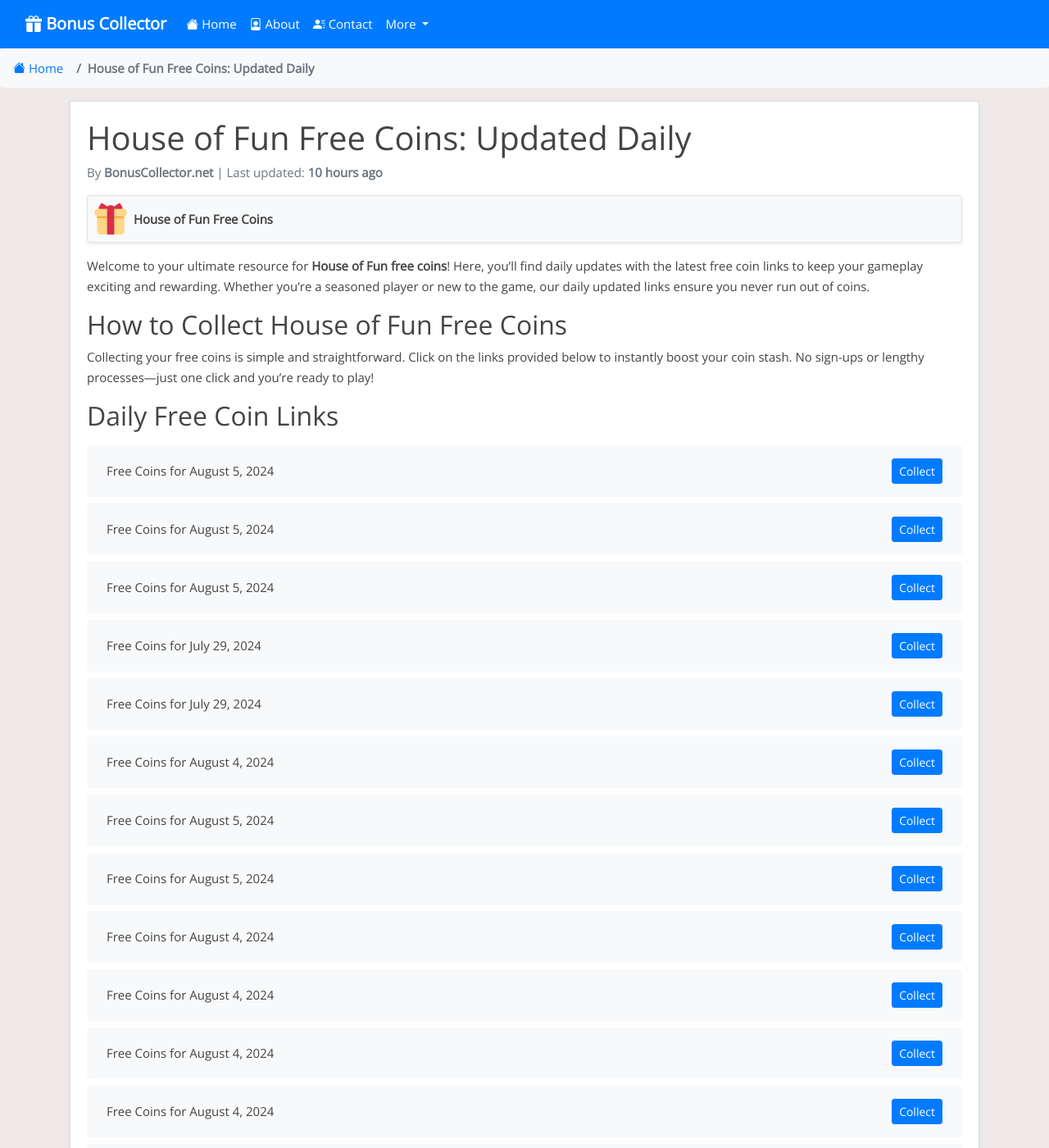
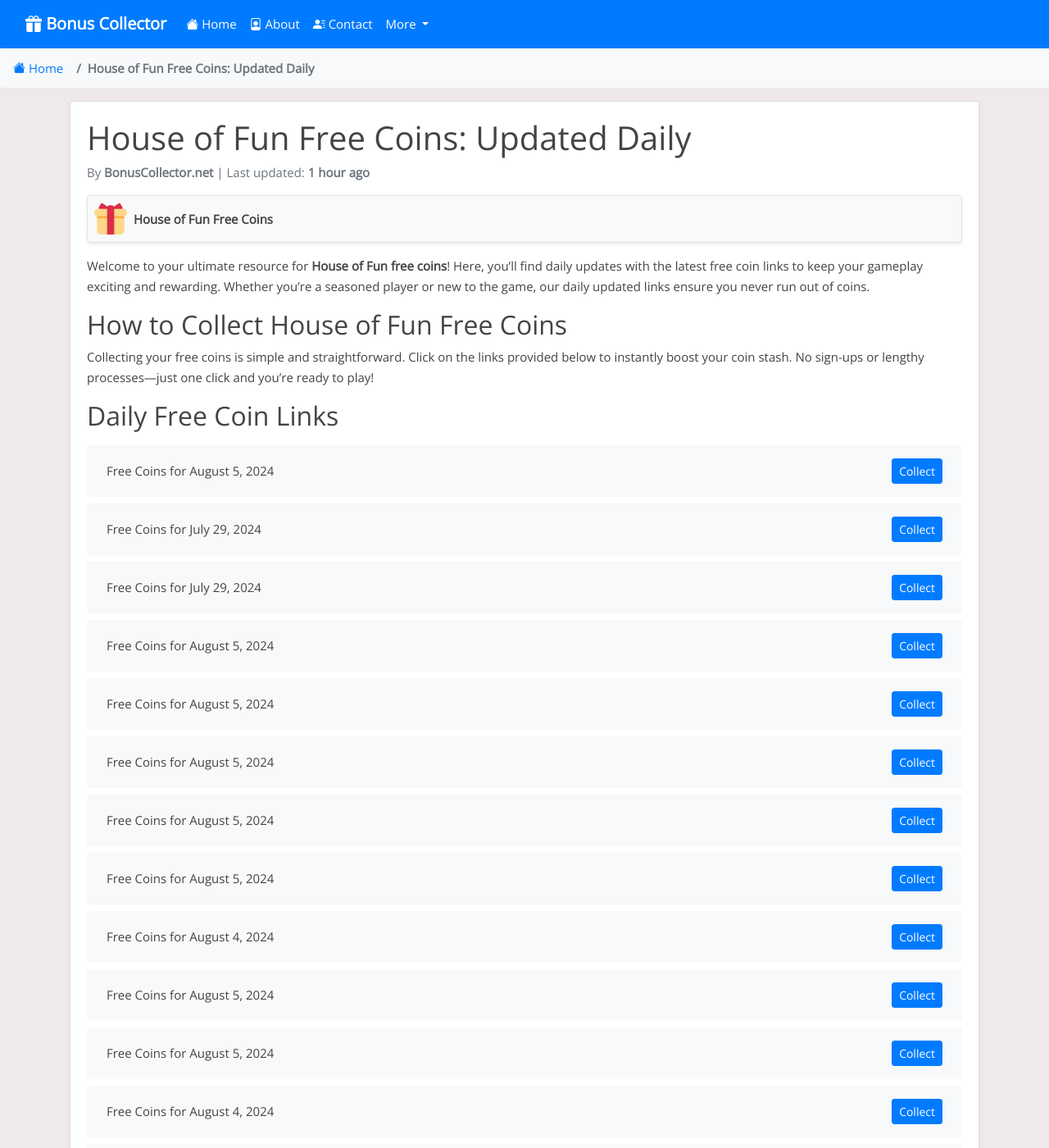
Before and after one commit to Prollad99/bs-net, a Jekyll site: the page built from _posts/2024-06-29-house-of-fun.md, in a window 1280 px wide and 1400 px high. Shown: the whole window at 82% size. Built offline with Jekyll 4.4.1, drawn with Linux system fonts in a browser that asks for light colours; nearby versions of some CDN libraries; comment, search, counter and statistics services are not loaded; some of the changed text lies outside the part shown.

Commit message:
Update house-of-fun reward links and last modified date

```diff
--- a/_data/include_files.yml
+++ b/_data/include_files.yml
@@ -11,7 +11,7 @@
   last_modified: 2024-08-05 07:07:44
 
 house-of-fun.html:
-  last_modified: 2024-08-05 04:08:56
+  last_modified: 2024-08-05 12:51:32
 
 cash-frenzy.html:
   last_modified: 2024-08-05 03:33:59
--- a/_includes/house-of-fun.html
+++ b/_includes/house-of-fun.html
@@ -1,4 +1,24 @@
 <ul class="list-group mt-3 mb-4">
+  <li class="list-group-item d-flex justify-content-between align-items-center">
+    <span>Free Coins for August 5, 2024</span>
+    <a href="https://playtika.onelink.me/hof/w4blbwsu?af_force_deeplink=true&deeplink=eyJpZCI6ImY1ZWEwMDQ5LTE2ZmItNGJhMC1hYzNkLTcwYzY4NTZiNTY4NyIsImFjIjoiaG9mX2dpZnRfY291cG9uIn0=" class="btn btn-primary btn-sm">Collect</a>
+  </li>
+  <li class="list-group-item d-flex justify-content-between align-items-center">
+    <span>Free Coins for July 29, 2024</span>
+    <a href="https://playtika.onelink.me/hof/w4blbwsu?af_force_deeplink=true&deeplink=eyJpZCI6IjAyMTRjNDZjLWU5M2MtNGE2Yy1hNTIzLTJhMDVjMWQ3N2UyZCIsImFjIjoiaG9mX2dpZnRfY291cG9uIn0=" class="btn btn-primary btn-sm">Collect</a>
+  </li>
+  <li class="list-group-item d-flex justify-content-between align-items-center">
+    <span>Free Coins for July 29, 2024</span>
+    <a href="https://playtika.onelink.me/hof/w4blbwsu?af_force_deeplink=true&deeplink=eyJpZCI6IjNiMzlkZjIzLTRlMmEtNGNmNC1hNzkzLTQ2MzQ0NGM0N2VlMyIsImFjIjoiaG9mX2dpZnRfY291cG9uIn0=" class="btn btn-primary btn-sm">Collect</a>
+  </li>
+  <li class="list-group-item d-flex justify-content-between align-items-center">
+    <span>Free Coins for August 5, 2024</span>
+    <a href="https://playtika.onelink.me/hof/w4blbwsu?af_force_deeplink=true&deeplink=eyJpZCI6IjE1MDJhODcwLTgxYWUtNDNiOC05N2E0LWQ3ZDMwMjY2NWFhNCIsImFjIjoiaG9mX2dpZnRfY291cG9uIn0=" class="btn btn-primary btn-sm">Collect</a>
+  </li>
+  <li class="list-group-item d-flex justify-content-between align-items-center">
+    <span>Free Coins for August 5, 2024</span>
+    <a href="https://playtika.onelink.me/hof/w4blbwsu?af_force_deeplink=true&deeplink=eyJpZCI6IjBiNmVmZjVjLTY0MzAtNGU2Mi05MmNkLWM5YWQ0YTIwYWRiZSIsImFjIjoiaG9mX2dpZnRfY291cG9uIn0=" class="btn btn-primary btn-sm">Collect</a>
+  </li>
   <li class="list-group-item d-flex justify-content-between align-items-center">
     <span>Free Coins for August 5, 2024</span>
     <a href="https://playtika.onelink.me/hof/w4blbwsu?af_dp=hof%3A%2F%2F&af_force_deeplink=true&c_id=2024M8D4_23&s_id=1060&deeplink=eyJpZCI6IjE1MDJhODcwLTgxYWUtNDNiOC05N2E0LWQ3ZDMwMjY2NWFhNCIsImFjIjoiaG9mX2dpZnRfY291cG9uIn0=" class="btn btn-primary btn-sm">Collect</a>
@@ -10,14 +30,6 @@
   <li class="list-group-item d-flex justify-content-between align-items-center">
     <span>Free Coins for August 5, 2024</span>
     <a href="https://playtika.onelink.me/hof/w4blbwsu?af_force_deeplink=true&deeplink=eyJpZCI6IjQyNjExZTNkLTg2NzQtNDc0MC04ZmYzLWM0NWRmYzYwZDc4YiIsImFjIjoiaG9mX2dpZnRfY291cG9uIn0=" class="btn btn-primary btn-sm">Collect</a>
-  </li>
-  <li class="list-group-item d-flex justify-content-between align-items-center">
-    <span>Free Coins for July 29, 2024</span>
-    <a href="https://playtika.onelink.me/hof/w4blbwsu?af_force_deeplink=true&deeplink=eyJpZCI6IjAyMTRjNDZjLWU5M2MtNGE2Yy1hNTIzLTJhMDVjMWQ3N2UyZCIsImFjIjoiaG9mX2dpZnRfY291cG9uIn0=" class="btn btn-primary btn-sm">Collect</a>
-  </li>
-  <li class="list-group-item d-flex justify-content-between align-items-center">
-    <span>Free Coins for July 29, 2024</span>
-    <a href="https://playtika.onelink.me/hof/w4blbwsu?af_force_deeplink=true&deeplink=eyJpZCI6IjNiMzlkZjIzLTRlMmEtNGNmNC1hNzkzLTQ2MzQ0NGM0N2VlMyIsImFjIjoiaG9mX2dpZnRfY291cG9uIn0=" class="btn btn-primary btn-sm">Collect</a>
   </li>
   <li class="list-group-item d-flex justify-content-between align-items-center">
     <span>Free Coins for August 4, 2024</span>
@@ -387,16 +399,4 @@
     <span>Free Coins for July 18, 2024</span>
     <a href="https://playtika.onelink.me/hof/w4blbwsu?af_dp=hof%3A%2F%2F&af_force_deeplink=true&c_id=2024M7D17_07&s_id=1060&deeplink=eyJpZCI6ImQwOWU4ODAwLTFkMTktNGYzYS04ODBhLTVmMDQzOTI1YmY2ZSIsImFjIjoiaG9mX2dpZnRfY291cG9uIn0=" class="btn btn-primary btn-sm">Collect</a>
   </li>
-  <li class="list-group-item d-flex justify-content-between align-items-center">
-    <span>Free Coins for July 17, 2024</span>
-    <a href="https://playtika.onelink.me/hof/w4blbwsu?af_force_deeplink=true&deeplink=eyJpZCI6IjI5Y2YxNDRkLWFlNmEtNDNkOC04MTMyLTkwYWI4ZmYzZWNiZiIsImFjIjoiaG9mX2dpZnRfY291cG9uIn0=" class="btn btn-primary btn-sm">Collect</a>
-  </li>
-  <li class="list-group-item d-flex justify-content-between align-items-center">
-    <span>Free Coins for July 17, 2024</span>
-    <a href="https://playtika.onelink.me/hof/w4blbwsu?af_force_deeplink=true&deeplink=eyJpZCI6IjVkZmI4MDRiLWQxZWItNGM3ZC1hYjc3LThlY2M4YTg5NGVhYSIsImFjIjoiaG9mX2dpZnRfY291cG9uIn0=" class="btn btn-primary btn-sm">Collect</a>
-  </li>
-  <li class="list-group-item d-flex justify-content-between align-items-center">
-    <span>Free Coins for July 17, 2024</span>
-    <a href="https://playtika.onelink.me/hof/w4blbwsu?af_force_deeplink=true&deeplink=eyJpZCI6IjFhYTdmOTc5LTVjZjItNDMzNi05NDc0LTY3MWI4NWViNzFkYSIsImFjIjoiaG9mX2dpZnRfY291cG9uIn0=" class="btn btn-primary btn-sm">Collect</a>
-  </li>
 </ul>
```
Also changed, not shown: links-json/house-of-fun.json (+20 -20 lines).
